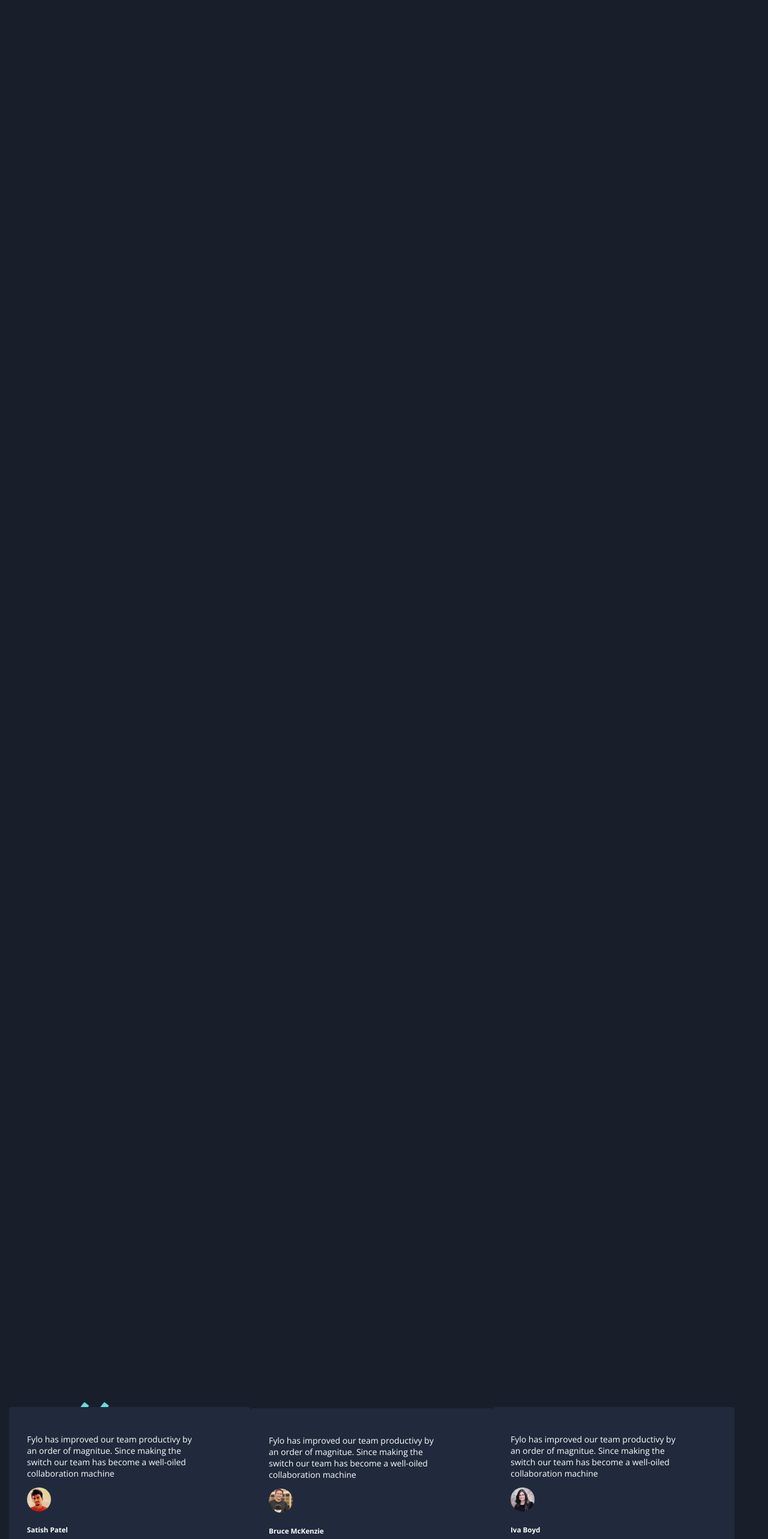
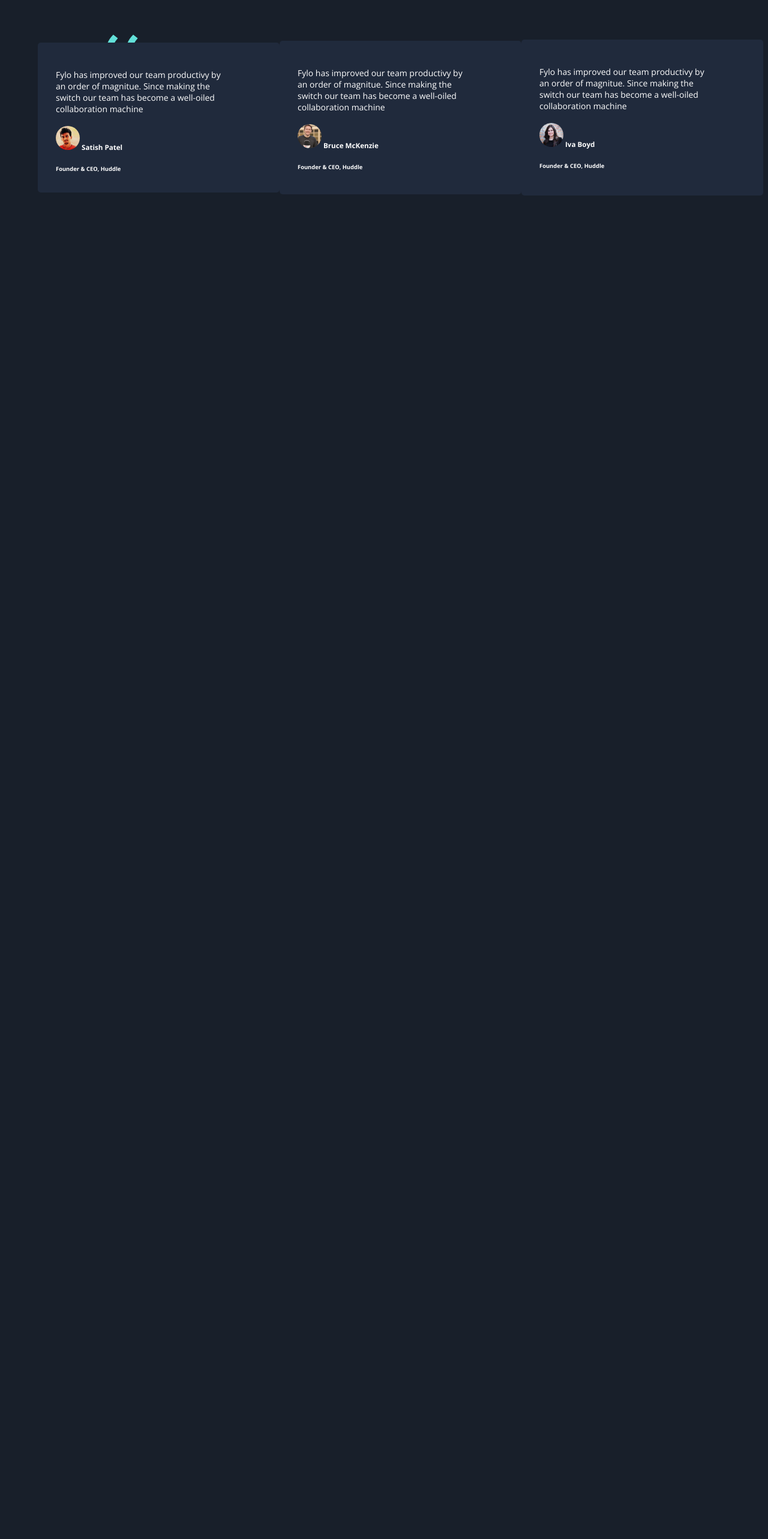
Before and after one commit to jokale/fylo, a React (Create React App) app: page / in a window 1280 px wide. Shown: the part 2139-4705 px from the top of the page at 60% size. After the commit the page ends 2465 px from the top, so only its background shows below. Built offline with nearby package versions, Linux system fonts and the light colour scheme.

Commit message:
style opinions for 375px screen

```diff
--- a/src/App.js
+++ b/src/App.js
@@ -83,22 +83,19 @@ class App extends React.Component {
 
       <div className="op1">
       <p>Fylo has improved our team productivy by <br></br>an order of magnitue. Since making the <br></br> switch our team has become a well-oiled <br></br>collaboration machine</p>
-      <img src={p1} className="p1" alt="south asian man"/>
-      <h5>Satish Patel</h5>
+      <h5> <img src={p1} className="p1" alt="south asian man"/>  Satish Patel</h5>
       <h6>Founder & CEO, Huddle</h6>
       </div>
 
       <div className="op2">
       <p>Fylo has improved our team productivy by <br></br>an order of magnitue. Since making the <br></br> switch our team has become a well-oiled <br></br>collaboration machine</p>
-      <img src={p2} className="p2" alt="white man"/>
-      <h5>Bruce McKenzie</h5>
+      <h5>      <img src={p2} className="p2" alt="white man"/>  Bruce McKenzie</h5>
       <h6>Founder & CEO, Huddle</h6>
       </div>
 
       <div className="op3">
       <p>Fylo has improved our team productivy by <br></br>an order of magnitue. Since making the <br></br> switch our team has become a well-oiled <br></br>collaboration machine</p>
-      <img src={p3} className="p3" alt="white woman"/>
-      <h5>Iva Boyd</h5>
+      <h5><img src={p3} className="p3" alt="white woman"/>  Iva Boyd</h5>
       <h6>Founder & CEO, Huddle</h6>
       </div>
 
--- a/src/index.css
+++ b/src/index.css
@@ -302,23 +302,53 @@ position: relative; top: 8px;   left: 5px;
 
     display: flex;
     grid-template-columns: repeat(4, .5fr);
-    position: relative; top: 350vh; right: 6vh;
+    position: relative; top: 155vh; right: 10vh;
     justify-content: space-around;
     flex-direction: row;
    align-items: center;
    place-items: center;
 
+}
 
-}
+@media (max-width: 1440px) {
+
+  .opinions{
+    position: relative; top: 65vh; right: 0vh;
+  }
+ }
+
+ @media (max-width: 375px) {
+
+  .opinions{
+    position: relative; top: 95vh; right: 0vh;
+    flex-direction: column;
+  }
+ }
 
 .op1{
   background-color: hsl(219, 30%, 18%);
-  height: 200px;
+  height: 190px;
   width: 350px;
   padding: 30px;
   text-align: justify;
-  border-radius: 5px
+  border-radius: 5px;
+  inline-size: 1.7;
 }
+@media (max-width: 375px) {
+
+  .op1{
+    /* position: relative; top: 65vh; right: 0vh; */
+    height: 180px;
+    width: 250px;
+    line-height: 0.9;
+    margin-top: 5em;
+
+  }
+ }
+
+
+
+
 
 .op2{
   background-color: hsl(219, 30%, 18%);
@@ -326,9 +356,23 @@ position: relative; top: 8px;   left: 5px;
   width: 350px;
   padding: 30px;
   text-align: justify;
-  border-radius: 5px
+  border-radius: 5px;
+  inline-size: 1.7;
+
 
 }
+
+@media (max-width: 375px) {
+
+  .op2{
+    /* position: relative; top: 65vh; right: 0vh; */
+    height: 180px;
+    width: 250px;
+    line-height: 1;
+    margin-top: 5em;
+  }
+ }
+
 
 .op3{
   background-color: hsl(219, 30%, 18%);
@@ -337,13 +381,33 @@ position: relative; top: 8px;   left: 5px;
   padding: 30px;
   text-align: justify;
   border-radius: 5px;
+  inline-size: 1.7;
+
 }
+ @media (max-width: 375px) {
+
+  .op3{
+    /* position: relative; top: 65vh; right: 0vh; */
+    height: 180px;
+    width: 250px;
+    line-height: 0.9;
+    margin-top: 5em;
+
+  }
+ }
 
 
 .quotes{
   position: relative; left: 21vh; top: -14.5vh;
   z-index: -1;
 }
+@media (max-width: 375px) {
+
+  .quotes{
+    position: relative; left: -20vh; top: 12vh;
+
+  }
+ }
 
 .form{
   position: absolute; bottom: -340vh; right: 35vh;
```
